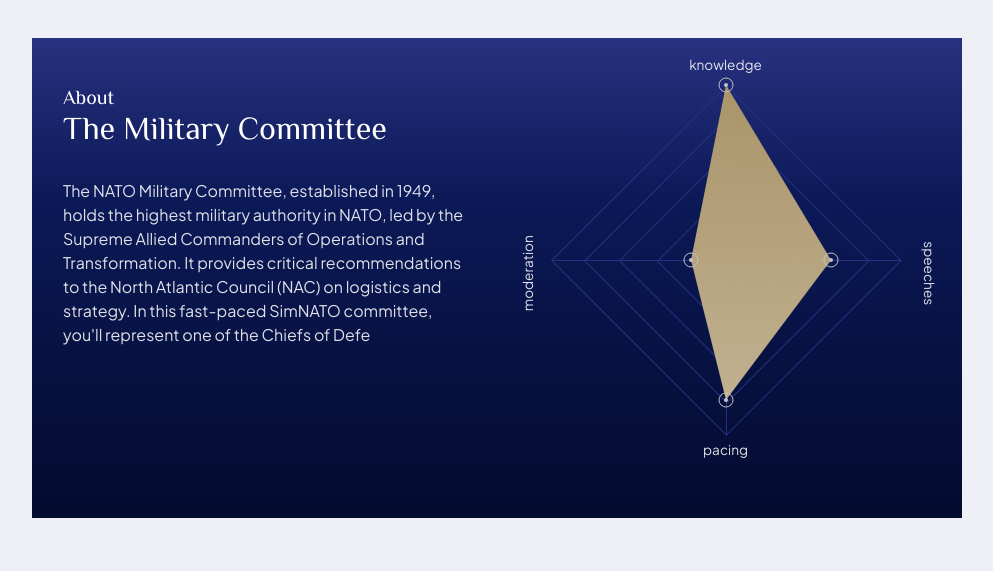
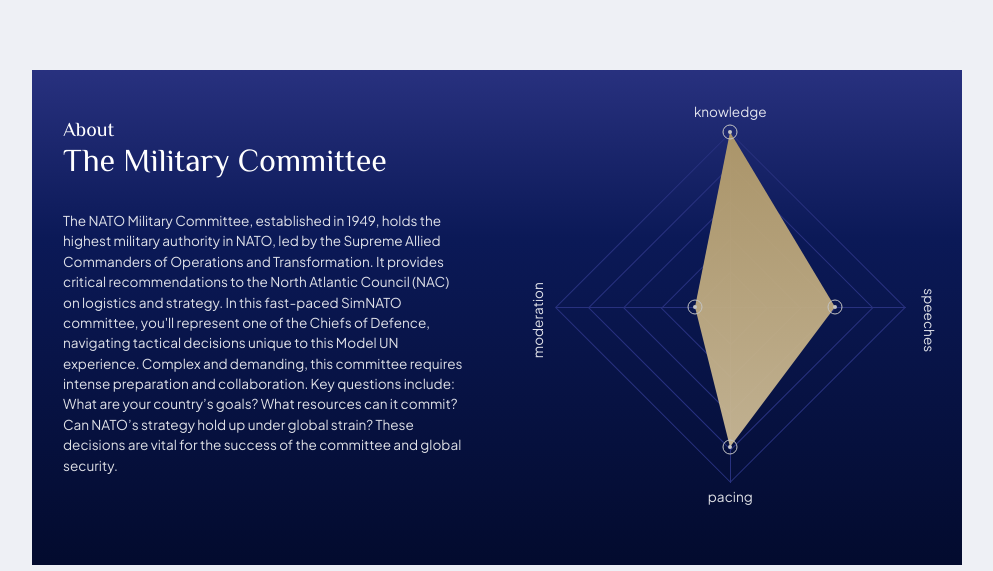
Before and after one commit to oklex/simnato-site, a Next.js app: page /committees/mc in a window 1280 px wide. Shown: the part 998-1569 px from the top of the page, without its empty margins (143-1136 px from the left). Before the commit the page ends 1525 px from the top, so only its background shows below. Built offline with nearby package versions, Linux system fonts and the light colour scheme.

Commit message:
updated text and spacing

```diff
--- a/src/pages/committees/mc.tsx
+++ b/src/pages/committees/mc.tsx
@@ -58,6 +58,7 @@ export const MCpage = (): ReactElement => {
           right individuals for this job, the world is counting on us.
         </Text>
         <Text mode="dark">Godspeed. </Text>
+        <Spacer height={"2rem"} />
 
         <Div
           flex
@@ -77,22 +78,28 @@ export const MCpage = (): ReactElement => {
       <Spacer />
       <NarrowContainer>
         <ViewPortSection id="committee-info">
-          <GridSection columns={2}>
+          <GridSection columns={2} gap='35px'>
             <Div padding="15px">
               <Header level={6}>About</Header>
               <Header level={3}>The Military Committee</Header>
-              <Spacer/>
-              <Spacer/>
-              <Text>
+              <Spacer />
+              <Spacer />
+              <Text size="sm">
                 The NATO Military Committee, established in 1949, holds the
                 highest military authority in NATO, led by the Supreme Allied
                 Commanders of Operations and Transformation. It provides
                 critical recommendations to the North Atlantic Council (NAC) on
                 logistics and strategy. In this fast-paced SimNATO committee,
-                you'll represent one of the Chiefs of Defe
+                you'll represent one of the Chiefs of Defence, navigating
+                tactical decisions unique to this Model UN experience. Complex
+                and demanding, this committee requires intense preparation and
+                collaboration. Key questions include: What are your country’s
+                goals? What resources can it commit? Can NATO’s strategy hold up
+                under global strain? These decisions are vital for the success
+                of the committee and global security.
               </Text>
             </Div>
-            <Div>
+            <Div padding="15px 0px 0px">
               <StatsChart committeeStats={COMMITTEE_STATS} />
             </Div>
           </GridSection>
```
